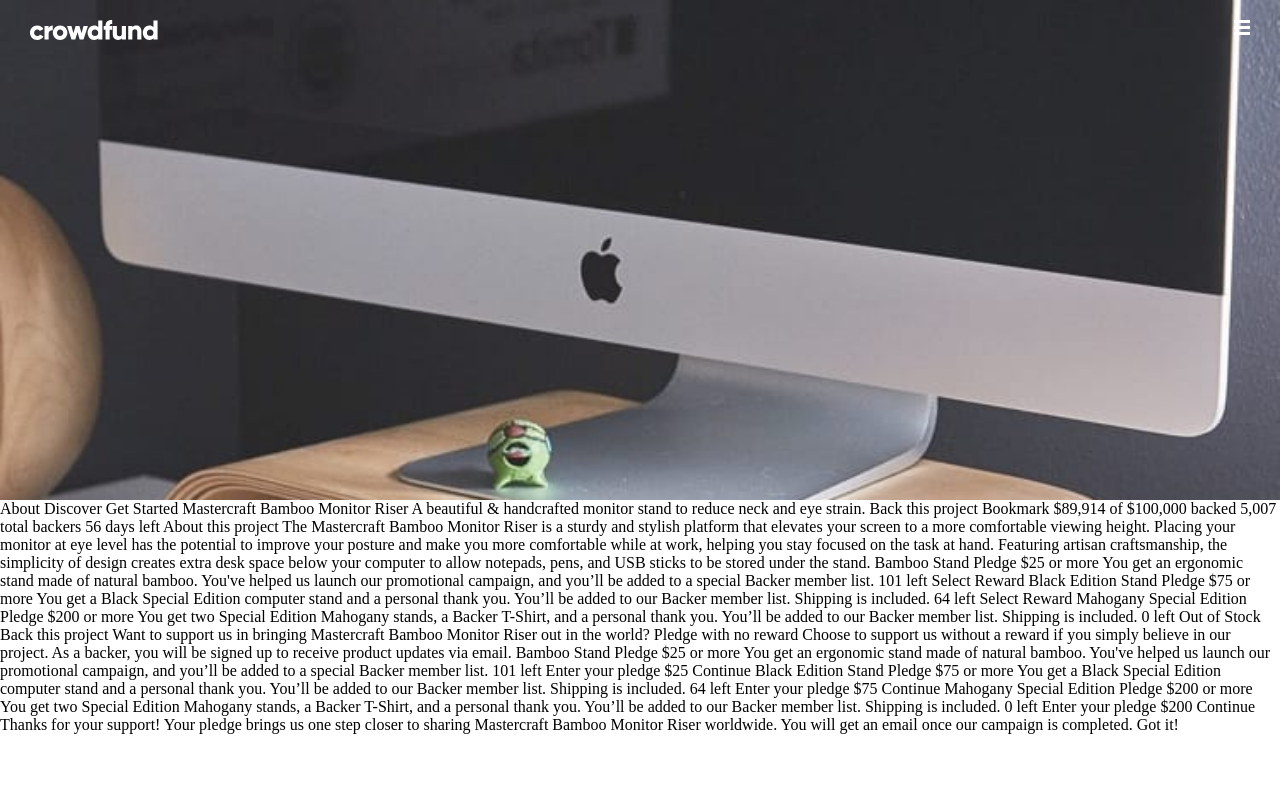
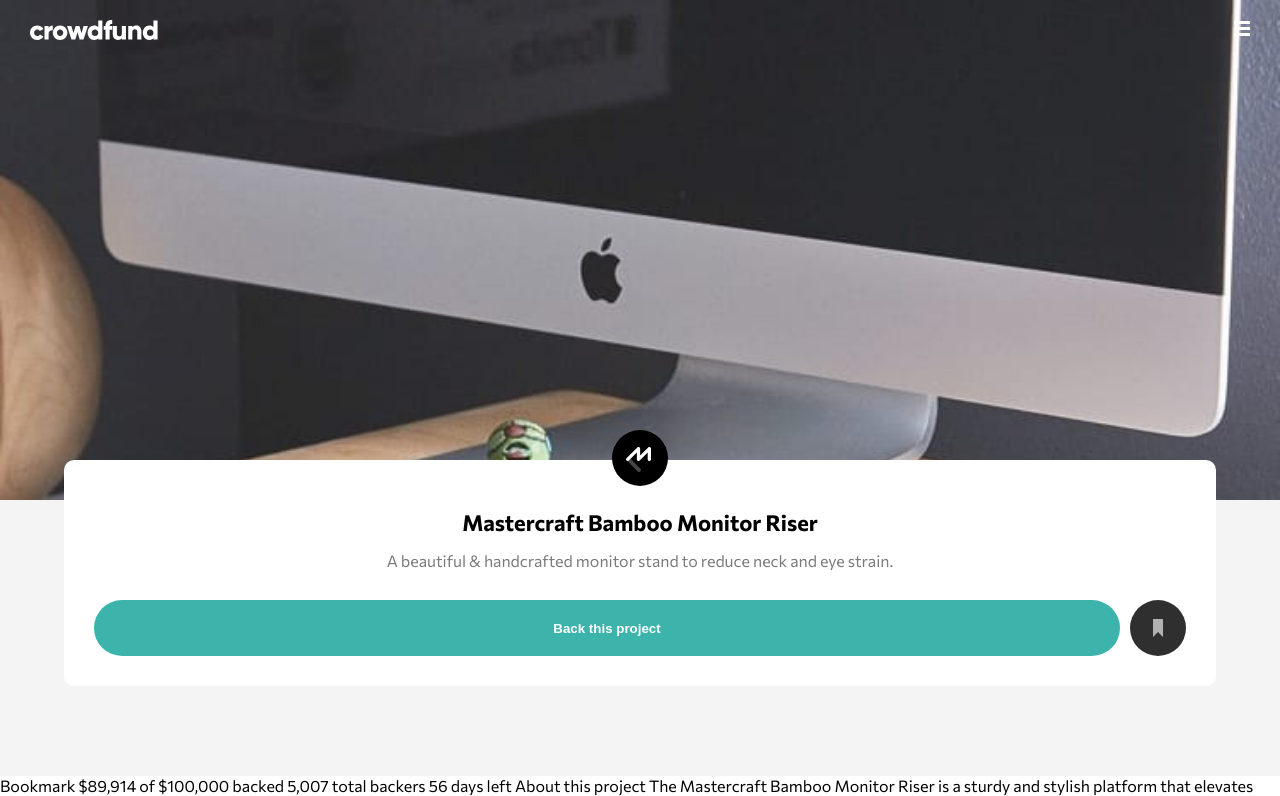
Before and after one commit to nivamoli/crowdfunding, a plain HTML site: page index.html in a window 1280 px wide. Shown: the top 796 px of the page. Drawn offline with Linux system fonts and the light colour scheme.

Commit message:
card 1 main terminada

```diff
--- a/index.html
+++ b/index.html
@@ -8,7 +8,7 @@
   <link rel="preconnect" href="https://fonts.googleapis.com">
   <link rel="preconnect" href="https://fonts.gstatic.com" crossorigin>
   <link href="https://fonts.googleapis.com/css2?family=Commissioner:wght@400;500;700&display=swap" rel="stylesheet">
-  <link rel="stylesheet" href="main.css">
+  <link rel="stylesheet" href="/main.css">
   <title>Frontend Mentor | Crowdfunding product page</title>
 
   <!-- Feel free to remove these styles or customise in your own stylesheet 👍 -->
@@ -26,14 +26,26 @@
       <img src="/images/icon-hamburger.svg" alt="icon_hamburguer">
     </div>
   </header>
-  About
-  Discover
-  Get Started
 
-  Mastercraft Bamboo Monitor Riser
-  A beautiful & handcrafted monitor stand to reduce neck and eye strain.
 
-  Back this project
+
+
+
+
+
+  <main class="main">
+    <div class="main_card">
+      <img src="/images/logo-mastercraft.svg" alt="" class="main_card--image">
+      <h1 class="main_card--title">Mastercraft Bamboo Monitor Riser</h1>
+      <p class="main_card--pgraph">A beautiful & handcrafted monitor stand to reduce neck and eye strain.
+      </p>
+      <div class="main-call-to-actions">
+        <button class="main-call-to-actions__button"> Back this project</button>
+        <img src="/images/icon-bookmark.svg" alt="" class="main-call-to-action__img">
+      </div>
+    </div>
+  </main>
+
   Bookmark
 
   $89,914 of $100,000 backed
--- a/main.css
+++ b/main.css
@@ -4,7 +4,7 @@
   --color-secundario: hsl(176, 72%, 28%);
   --black: #000;
   --white: #FFF;
-  --gris-oscuro: hsl(0, 0%, 48%)
+  --gris-oscuro: hsl(0, 0%, 48%);
 
 
   /*-- font size --*/
@@ -13,6 +13,10 @@
   --ligth: 500;
   --light-plus: 600;
   --bold: 700;
+}
+
+body {
+  font-family: var(--font-family);
 }
 
 html.html {
@@ -37,3 +41,57 @@ html.html {
   justify-content: space-between;
   padding: 20px 30px
 }
+
+
+/* main */
+
+.main {
+  background-color: #f4f4f4;
+  padding: 60px 0px;
+}
+
+.main_card {
+  width: 90%;
+  background-color: white;
+  margin: 0 auto;
+  margin-top: -100px;
+  padding: 30px;
+  border-radius: 10px;
+  text-align: center;
+  margin-bottom: 30px;
+  height: 100%;
+}
+
+.main_card--image {
+  margin-top: -150px;
+  margin-bottom: 20px;
+  text-align: center;
+}
+
+.main_card--title {
+  text-align: center;
+  font-size: calc(var(--font-size) + 6px);
+  margin-bottom: 15px;
+}
+
+.main_card--pgraph {
+  margin-bottom: 30px;
+  color: var(--gris-oscuro);
+  padding: 0 10px;
+}
+
+.main-call-to-actions {
+  display: flex;
+  flex-direction: row;
+  justify-content: space-around;
+}
+
+.main-call-to-actions__button {
+  width: 100%;
+  margin-right: 10px;
+  border-radius: 50px;
+  border: none;
+  background-color: var(--color-principal);
+  color: white;
+  font-weight: bold;
+}
```
